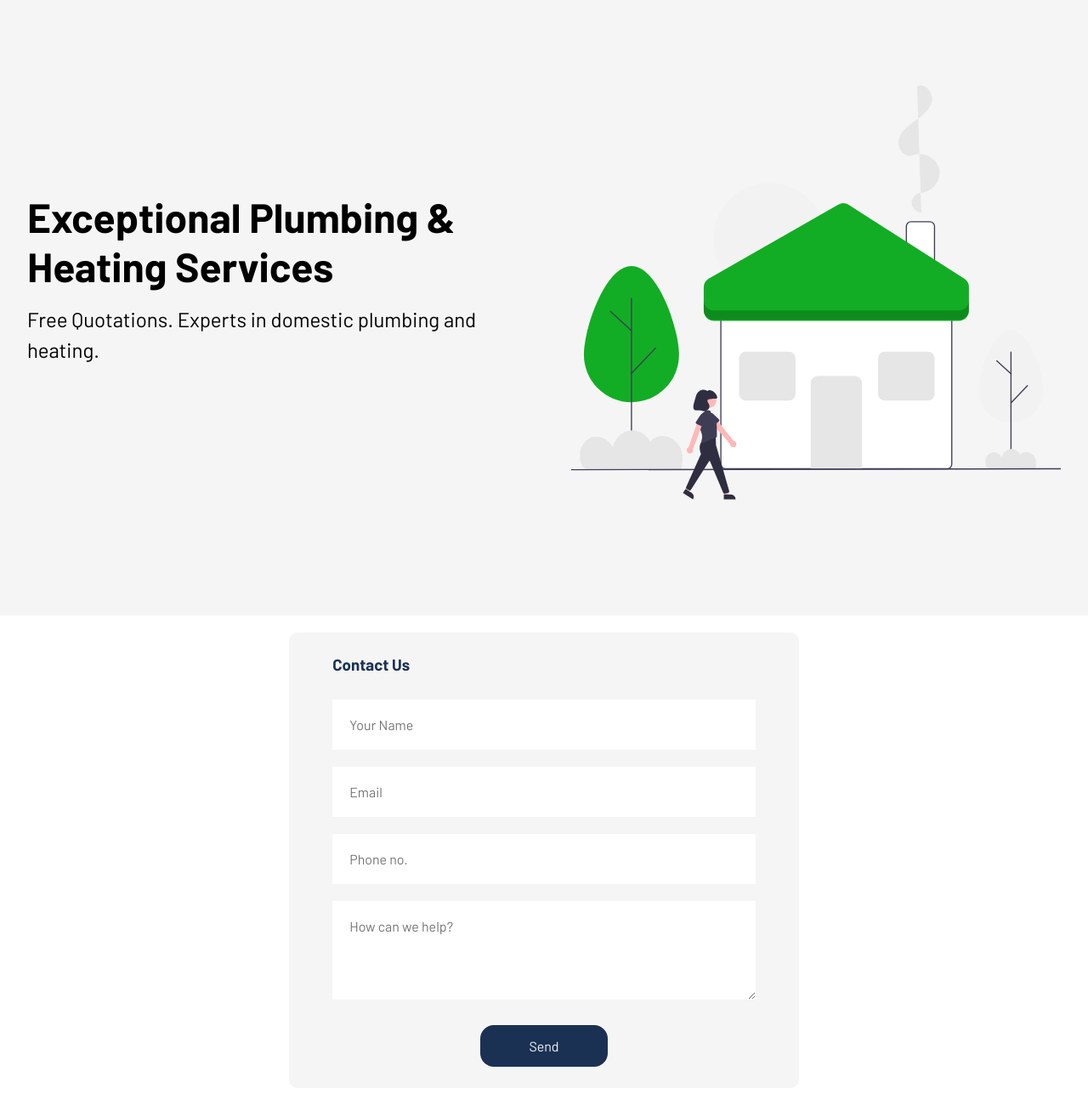
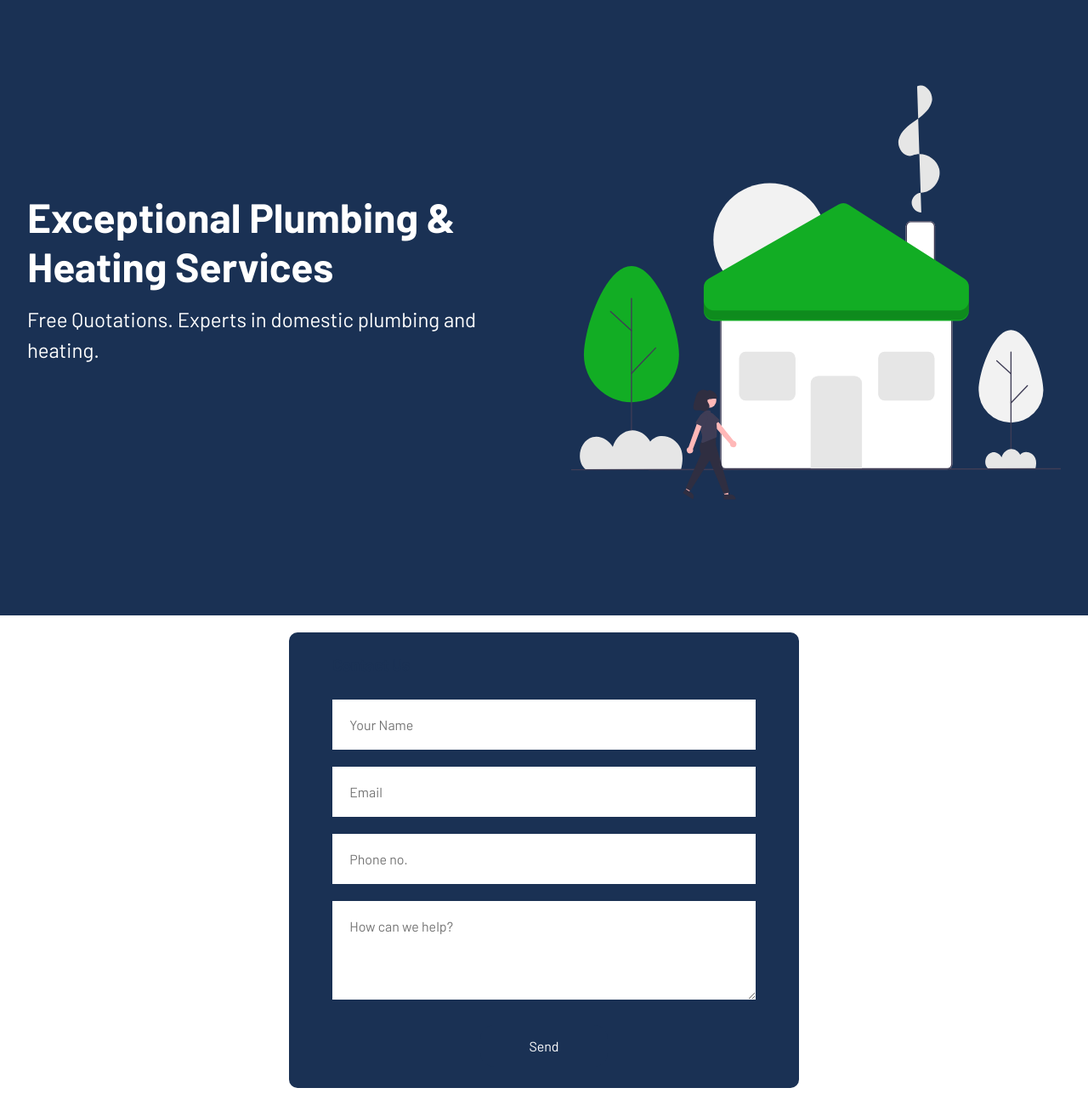
Before and after one commit to nadcock96/CSD-Plumbing-Heating, a website built with Vite: page index.html in a window 1280 px wide. Shown: the part 116-1416 px from the top of the page at 85% size. Built offline with nearby package versions, Linux system fonts and the light colour scheme.

Commit message:
CSS changes

```diff
--- a/index.html
+++ b/index.html
@@ -36,7 +36,7 @@
           <p>Free Quotations. Experts in domestic plumbing and heating.</p>
          <!-- <button>Get a Quote!</button> -->
         </div>
-        <div class="column-left">
+        <div class="column-right">
           <img src="images/undraw_sweet_home_dkhr (2).svg" alt="undraw-home" class="undraw-image" />
         </div>
       </div>
--- a/style.css
+++ b/style.css
@@ -36,7 +36,7 @@ html {
     padding: 0 50px;
 }
 .main {
-    background: whitesmoke;
+    background: #1A3154;
 }
 .main-container {
     display: grid;
@@ -49,23 +49,27 @@ html {
     flex-direction: column;
     justify-content: center;
     align-items: flex-start;
-    color: black;
     padding: 0rem 2rem;
 }
+
 .column-left h1 {
     margin-bottom: 1rem;
     font-size: 3rem;
+    color: white;
 }
+
 .column-left p {
     margin-bottom: 2rem;
     font-size: 1.5rem;
     line-height: 1.5;
+    color: white;
 }
+
 button {
     padding: 1rem 3rem;
     font-size: 1rem;
     border: none;
-    color: whitesmoke;
+    color: white;
     background: #1A3154;
     cursor: pointer;
     border-radius: 50px;
@@ -107,7 +111,8 @@ button:hover {
     height: 100%;
 }
 .navbar__links:hover {
-    color: gold;
+    color: white;
+    background-color: #1A3154;
     transition: all 0.3s ease;
 }
 .contact-container {
@@ -120,7 +125,7 @@ button:hover {
     padding: 20px 100px;
 }
 form {
-    background: whitesmoke;
+    background: #1A3154;
     display: flex;
     flex-direction: column;
     padding: 2vw 4vw;
@@ -144,7 +149,7 @@ form input, form textarea {
 form button {
     padding: 15px;
     background: #1A3154;
-    color: whitesmoke;
+    color: white;
     font-size: 16px;
     border: 0;
     outline: none;
@@ -179,7 +184,7 @@ form button {
     }
 
     .navbar__menu.active {
-        background: whitesmoke;
+        background: white;
         top: 100%;
         opacity: 1;
         transition: all 0.5s ease;
@@ -197,7 +202,7 @@ form button {
         height: 3px;
         margin: 5px auto;
         transition: all 0.3s ease-in-out;
-        background: black;
+        background: #706F6F;
     }
 
     .navbar__item {
```
